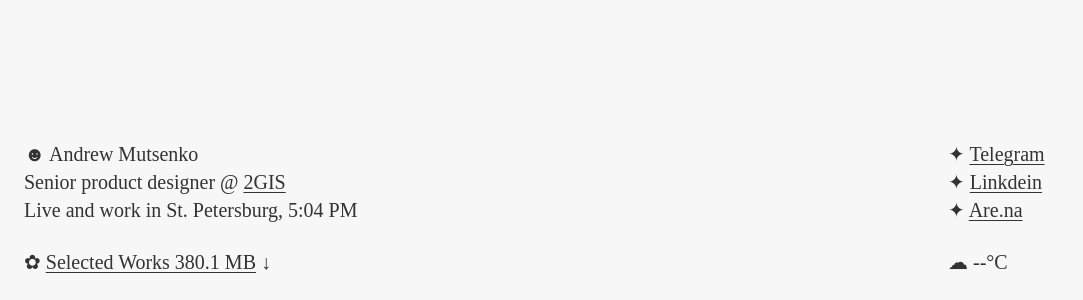
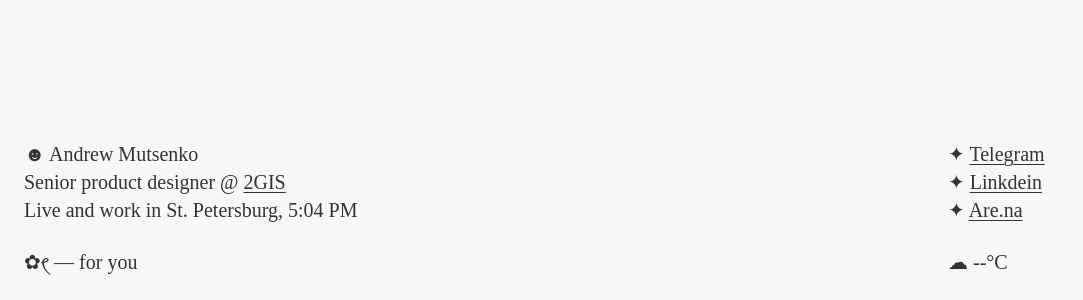
Before and after one commit to Vjivii/works, a plain HTML site: page index.html in a window 1280 px wide. Shown: the part 500-800 px from the top of the page, without its empty margins (0-1083 px from the left). Drawn offline with Linux system fonts and the light colour scheme; no server answers; a web font is replaced by a local one.

Commit message:
Update index.html

```diff
--- a/index.html
+++ b/index.html
@@ -21,7 +21,7 @@
                 </div>
 
                 <div class="text" style="width: 25vw;">
-                  <div> ✦  <a class="a" target="_blank" rel="noopener noreferrer" href="http://t.me/andrewvjivii">Telegram</a><br>✦  <a class="a" target="_blank" rel="noopener noreferrer" href="https://www.2gis.ru">Linkdein</a><br>✦  <a class="a" target="_blank" rel="noopener noreferrer" href="https://www.2gis.ru">Are.na</a>
+                  <div> ✦  <a class="a" target="_blank" rel="noopener noreferrer" href="http://t.me/andrewvjivii">Telegram</a><br>✦  <a class="a" target="_blank" rel="noopener noreferrer" href="https://www.linkedin.com/in/andrewmutsenko/">Linkdein</a><br>✦  <a class="a" target="_blank" rel="noopener noreferrer" href="https://www.are.na/andrew-vjivii/channels">Are.na</a>
                   </div>
                   </div>
 
@@ -29,7 +29,7 @@
 
                 <div class="header">
                   <div class="text" style="width: 75vw;">
-                      <div>✿  <a class="a" target="_blank" rel="noopener noreferrer" href="http://t.me/andrewvjivii">Selected Works 380.1 MB</a>  ↓</div>
+                      <div>✿<a class="mirror">ꫂ</a> — for you  </div>
                   </div>
 
                   <div class="text"  style="width: 25vw;">
@@ -107,6 +107,9 @@
       --link-hover: #3699e4;
 
     }
+   .mirror {
+  display: inline-block;
+  transform: scaleX(-1);}
 
     .a{
       color: #333;
```
